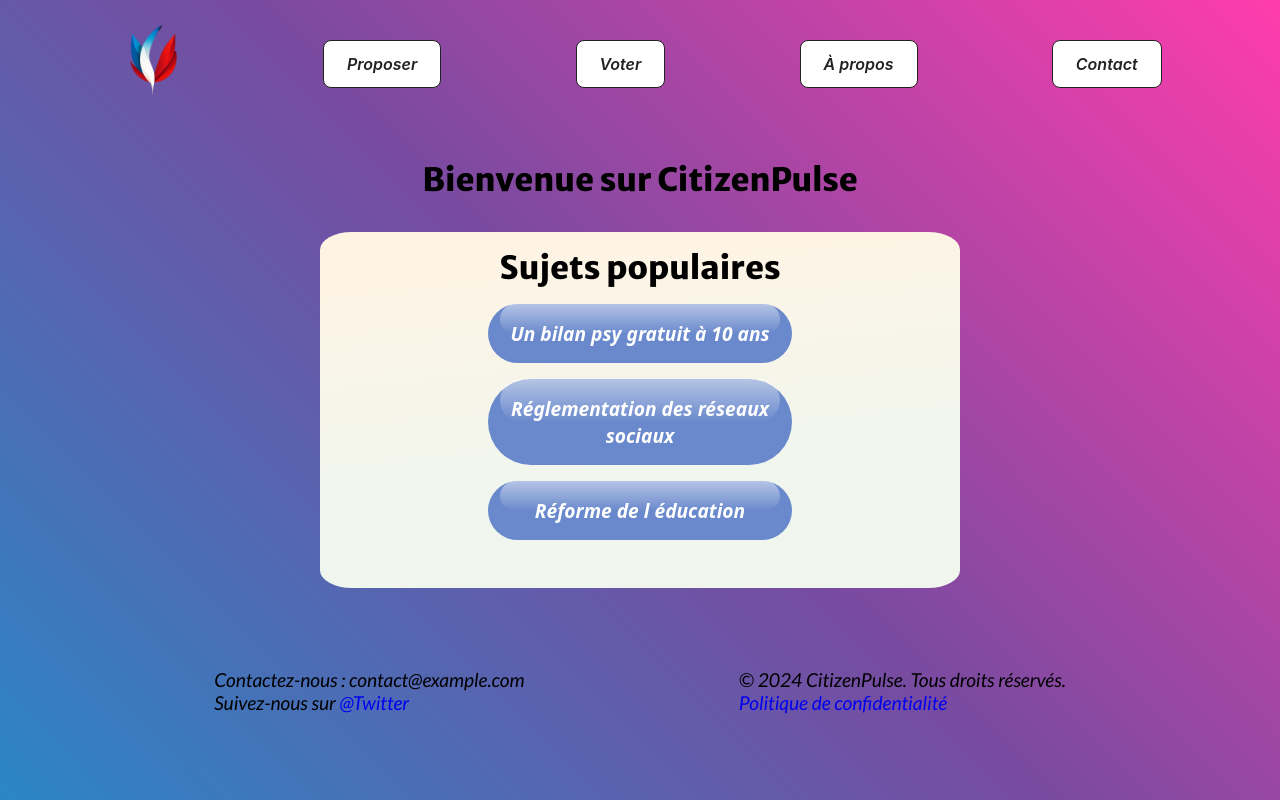
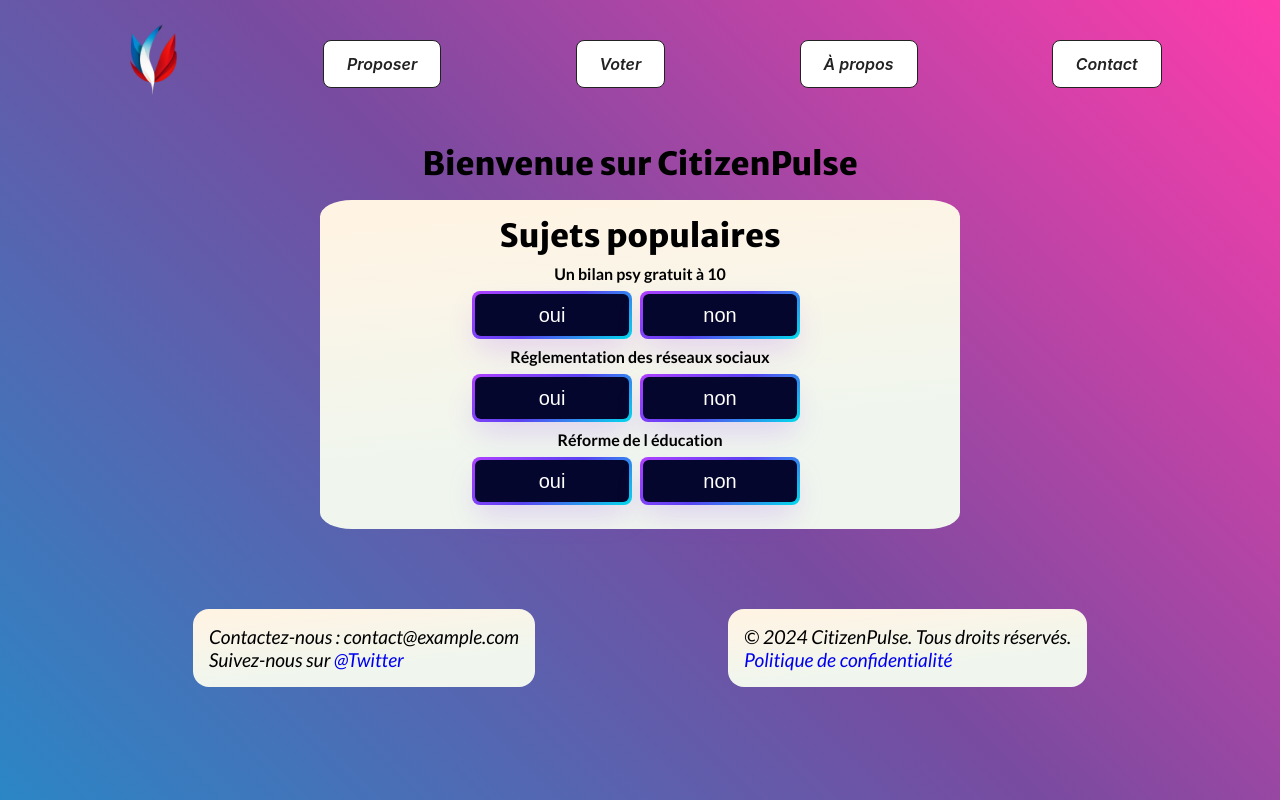
Before and after one commit to migope62/appvote, a Next.js app: page / in a window 1280 px wide. Built offline with nearby package versions, Linux system fonts and the light colour scheme.

Commit message:
Page-propose

```diff
--- a/pages/index.tsx
+++ b/pages/index.tsx
@@ -12,17 +12,29 @@ export default function Home() {
 
     return (
         <div>
-            <Header/>
+            <Header />
             <h1 className='h1accueil'>Bienvenue sur CitizenPulse</h1>
             <div className="container">
                 <h2>Sujets populaires</h2>
                 <ul>
-                        <li><Link href="/vote/1">Un bilan psy gratuit  à 10 ans</Link></li>
-                        <li><Link href="/vote/2">Réglementation des réseaux sociaux</Link></li>
-                        <li><Link href="/vote/3">Réforme de l éducation</Link></li>
+                    <li>Un bilan psy gratuit  à 10</li>
+                    <div className="button-group">
+                    <button type="submit"><span>oui</span></button>
+                    <button type="submit"><span>non</span></button>
+                    </div>
+                    <li>Réglementation des réseaux sociaux</li>
+                    <div className="button-group">
+                        <button type="submit"><span>oui</span></button>
+                        <button type="submit"><span>non</span></button>
+                    </div>
+                    <li>Réforme de l éducation</li>
+                    <div className="button-group">
+                        <button type="submit"><span>oui</span></button>
+                        <button type="submit"><span>non</span></button>
+                    </div>
                 </ul>
             </div>
-                <Footer/>
+            <Footer />
         </div>
     );
 }
--- a/styles/footer.css
+++ b/styles/footer.css
@@ -7,11 +7,40 @@ footer {
     margin-top: 5rem;
 }
 
-@media (max-width:800px){
+.footer-contact {
+    background-image: linear-gradient(174.2deg, rgba(255, 244, 228, 1) 7.1%, rgba(240, 246, 238, 1) 67.4%);
+    padding: 1rem;
+    border-radius: 1rem;
+    -webkit-border-radius: 1rem;
+    -moz-border-radius: 1rem;
+    -ms-border-radius: 1rem;
+    -o-border-radius: 1rem;
+}
+
+.footer-bottom {
+    background-image: linear-gradient(174.2deg, rgba(255, 244, 228, 1) 7.1%, rgba(240, 246, 238, 1) 67.4%);
+    padding: 1rem;
+    border-radius: 1rem;
+    -webkit-border-radius: 1rem;
+    -moz-border-radius: 1rem;
+    -ms-border-radius: 1rem;
+    -o-border-radius: 1rem;
+}
+
+@media (max-width:800px) {
     footer {
         flex-direction: column;
         margin-top: 3rem;
     }
+
+    .footer-contact {
+        margin-bottom: 1rem;
+    }
+
+    .footer-bottom {
+        margin-bottom: 1rem;
+    }
+
     footer p {
         margin: 1rem;
     }
--- a/styles/global.css
+++ b/styles/global.css
@@ -13,7 +13,7 @@ body {
     max-width: 100%;
     height: 100%;
     overflow-x: hidden;
-background-color: #FF3CAC;
+    background-color: #FF3CAC;
     background-image: linear-gradient(225deg, #FF3CAC 0%, #784BA0 50%, #2B86C5 100%);
 }
 
@@ -25,7 +25,8 @@ h2 {
 }
 
 p,
-label, a {
+label,
+a {
     font-size: 1.2rem;
     font-family: "Lato", sans-serif;
     font-style: italic;
@@ -53,9 +54,9 @@ button {
     font-family: Phantomsans, sans-serif;
     font-size: 20px;
     justify-content: center;
-    line-height: 1em;
+    line-height: 0.5em;
     max-width: 100%;
-    min-width: 140px;
+    width: 10rem;
     padding: 3px;
     text-decoration: none;
     user-select: none;
--- a/styles/header.css
+++ b/styles/header.css
@@ -91,13 +91,16 @@ header a:disabled {
         position: fixed;
         top: 0;
         left: 0;
-            background-color: #38ada9;
+        background-color: #FF3CAC;
+        background-image: linear-gradient(225deg, #FF3CAC 0%, #784BA0 50%, #2B86C5 100%);
         z-index: 1;
     }
+
     .logo {
         width: 15vw;
         height: 15vw;
     }
+
     header ul.menu-active {
         display: flex;
     }
--- a/styles/index.css
+++ b/styles/index.css
@@ -2,7 +2,7 @@
     margin: 0 auto;
     text-align: center;
     margin: 0 auto;
-    margin-top: 2rem;
+    margin-top: 1rem;
     background-image: linear-gradient(174.2deg, rgba(255, 244, 228, 1) 7.1%, rgba(240, 246, 238, 1) 67.4%);
     padding: 1rem;
     border-radius: 5%;
@@ -16,76 +16,27 @@
 
 .h1accueil {
     text-align: center;
-    margin: 2rem 0 2rem 0;
+    margin: 1rem 0 1rem 0;
 }
-
-.container p {
-    margin-bottom: 2rem;
-
-}
-
 .container h2 {
     text-align: center;
-    margin-bottom: 1rem;
+    margin-bottom: 0.5rem;
     font-family: "Merriweather Sans", sans-serif;
 }
 
 
 .container li {
     margin: 0 auto;
-    margin-bottom: 1rem;
     width: 50%;
 }
 
-.container li:last-of-type {
-    margin-bottom: 2rem;
+.button-group {
+    display: flex;
+    justify-content: center;
+    margin: 0.5rem;
 }
-
-.container a {
-    background-color: #6a89cc;
-    border: 0;
-    border-radius: 56px;
-    color: #fff;
-    cursor: pointer;
-    display: block;
-    font-family: system-ui, -apple-system, system-ui, "Segoe UI", Roboto, Ubuntu, "Helvetica Neue", sans-serif;
-    font-weight: 600;
-    outline: 0;
-    padding: 16px 21px;
-    position: relative;
-    text-align: center;
-    text-decoration: none;
-    transition: all .3s;
-    user-select: none;
-    -webkit-user-select: none;
-    touch-action: manipulation;
-}
-
-.container a:before {
-    background-color: initial;
-    background-image: linear-gradient(#fff 0, rgba(255, 255, 255, 0) 100%);
-    border-radius: 125px;
-    content: "";
-    height: 50%;
-    left: 4%;
-    opacity: .5;
-    position: absolute;
-    top: 0;
-    transition: all .3s;
-    width: 92%;
-}
-
-.container a:hover {
-
-    box-shadow: rgba(255, 255, 255, .2) 0 3px 15px inset, rgba(0, 0, 0, .1) 0 3px 5px, rgba(0, 0, 0, .1) 0 10px 13px;
-    transform: scale(1.05);
-
-}
-
-.button-64 {
-    margin: 0 auto;
-    margin-top: 1rem;
-
+.button-group button{
+    margin: 0 0.5rem 0 0 ;
 }
 
 @media (max-width: 768px) {
@@ -96,7 +47,4 @@
         margin-top: 5rem;
         max-width: 80%;
     }
-    .container a {
-        max-width: 100%;
     }
-}
--- a/styles/propose.css
+++ b/styles/propose.css
@@ -5,11 +5,16 @@
     justify-content: center;
     align-items: center;
     flex-direction: column;
-    background: #FFFFFF;
+    background-image: linear-gradient(174.2deg, rgba(255, 244, 228, 1) 7.1%, rgba(240, 246, 238, 1) 67.4%);
     padding: 2rem;
-    width: 50%;
-    height: 50%;
+    max-width: 50%;
+    max-height: 50%;
     text-align: center;
+    border-radius: 1rem;
+    -webkit-border-radius: 1rem;
+    -moz-border-radius: 1rem;
+    -ms-border-radius: 1rem;
+    -o-border-radius: 1rem;
 }
 
 .container1 h1 {
@@ -19,15 +24,27 @@
 
 .container1 input[type="text"],
 .container1 textarea {
-    width: 100%;
+    display: flex;
+    max-width: 100%;
+    width: 30vw;
     padding: 1rem;
     margin-bottom: 1rem;
     margin-top: 0.5rem;
     background: #f2f2f2;
     border: 1px solid #ccc;
-    border-radius: 4px;
+    border-radius: 1rem;
+    -webkit-border-radius: 1rem;
+    -moz-border-radius: 1rem;
+    -ms-border-radius: 1rem;
+    -o-border-radius: 1rem;
 }
 
 .container1 button {
     margin: 0 auto;
 }
+
+@media (max-width: 768px) {
+    .container1 form {
+        margin-top: 2rem
+    }
+}
```
Lines whose indentation alone changed are shown as unchanged.
